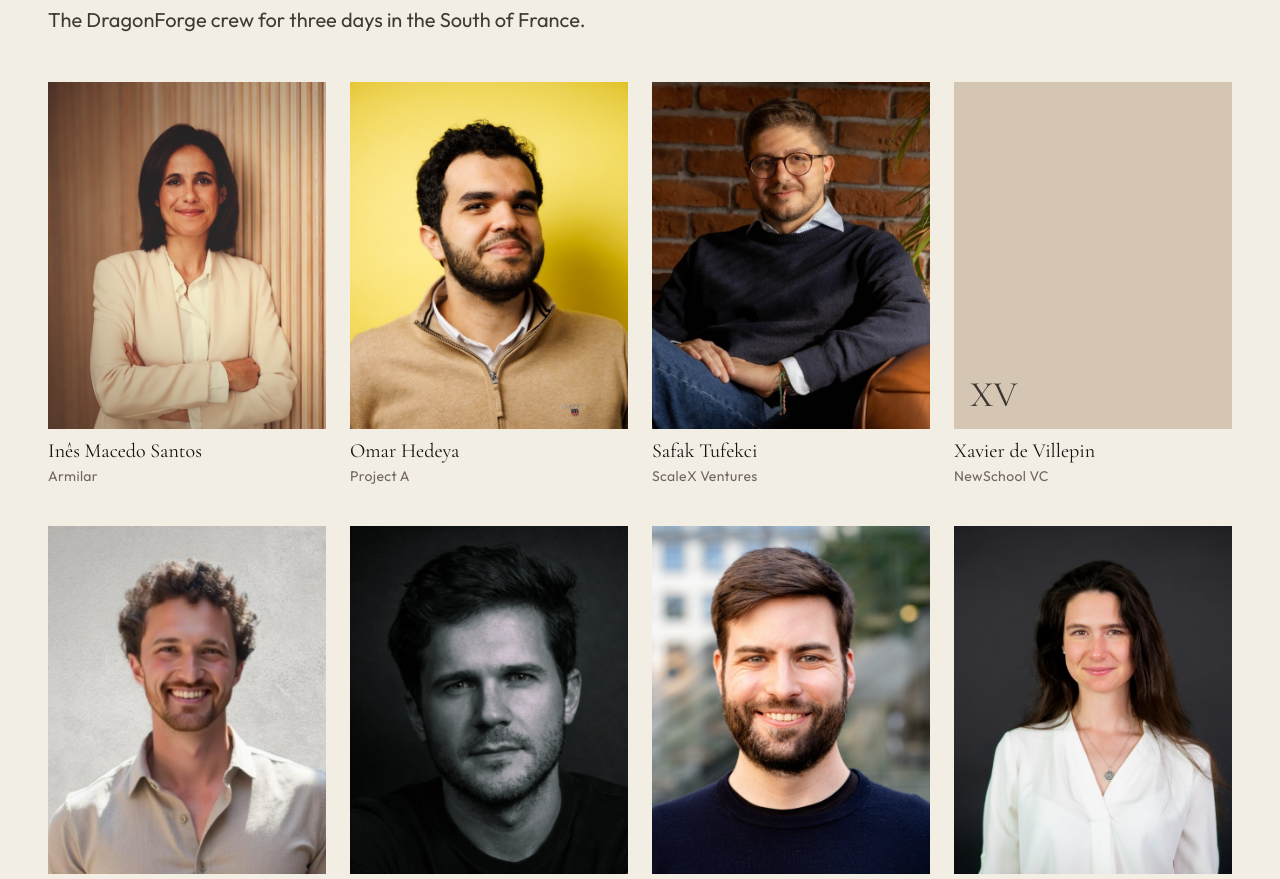
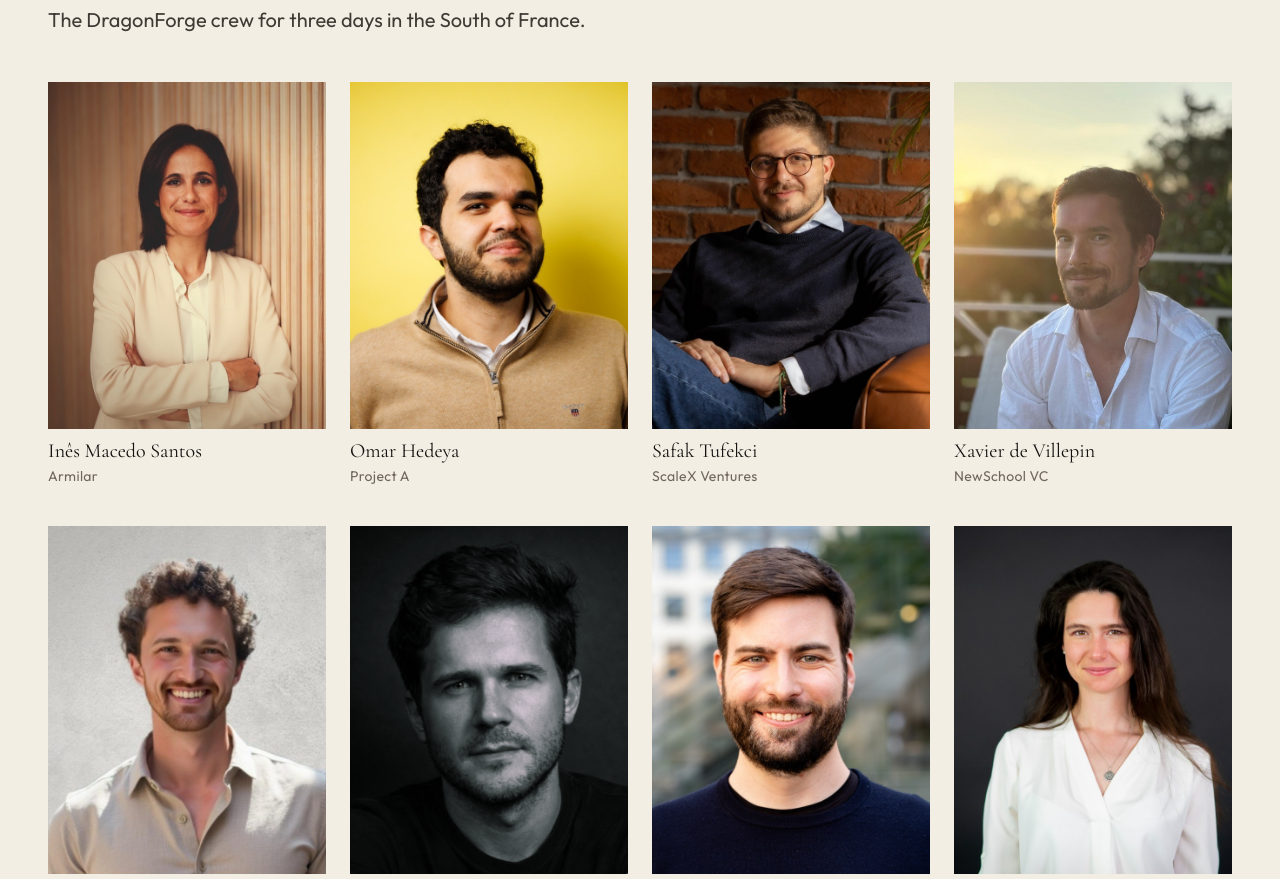
Before and after one commit to Renaudooown/DragonForge, a Next.js app: page / in a window 1280 px wide. Shown: the part 1418-2297 px from the top of the page. Built offline with nearby package versions, Linux system fonts and the light colour scheme.

Commit message:
Add Xavier de Villepin’s attendee portrait.
Co-authored-by: Renaudooown <Renaudooown@users.noreply.github.com>

```diff
--- a/data/participants.ts
+++ b/data/participants.ts
@@ -35,7 +35,7 @@ export const participants: Participant[] = [
   person("Inês", "Macedo Santos", "Armilar", "/people/ines-macedo-santos.jpg"),
   person("Omar", "Hedeya", "Project A", "/people/omar-hedeya.jpg"),
   person("Safak", "Tufekci", "ScaleX Ventures", "/people/safak-tufekci.jpg"),
-  person("Xavier", "de Villepin", "NewSchool VC"),
+  person("Xavier", "de Villepin", "NewSchool VC", "/people/xavier-de-villepin.jpg"),
   person("Francesco", "Moiraghi", "Unruly Capital", "/people/Francesco-moiraghi.jpg"),
   person("Jean", "Hastings", "Supernova", "/people/jean-hastings.jpg"),
   person("Andreas", "Fischer", "First Momentum", "/people/Andreas-fischer.jpg .jpeg"),
```
Also changed, not shown: public/people/xavier-de-villepin.jpg (added).
